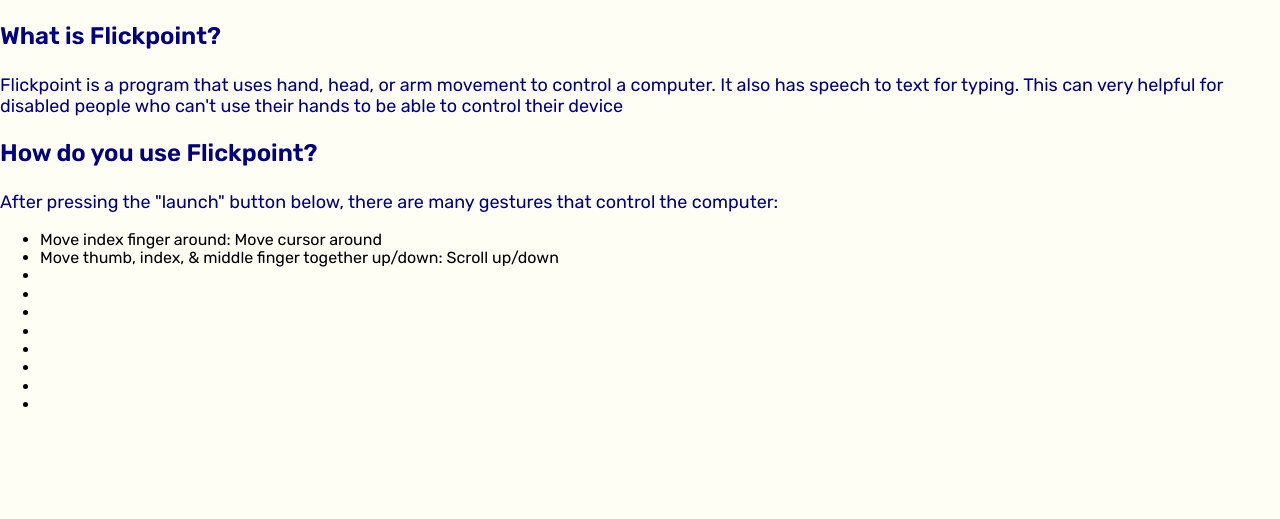
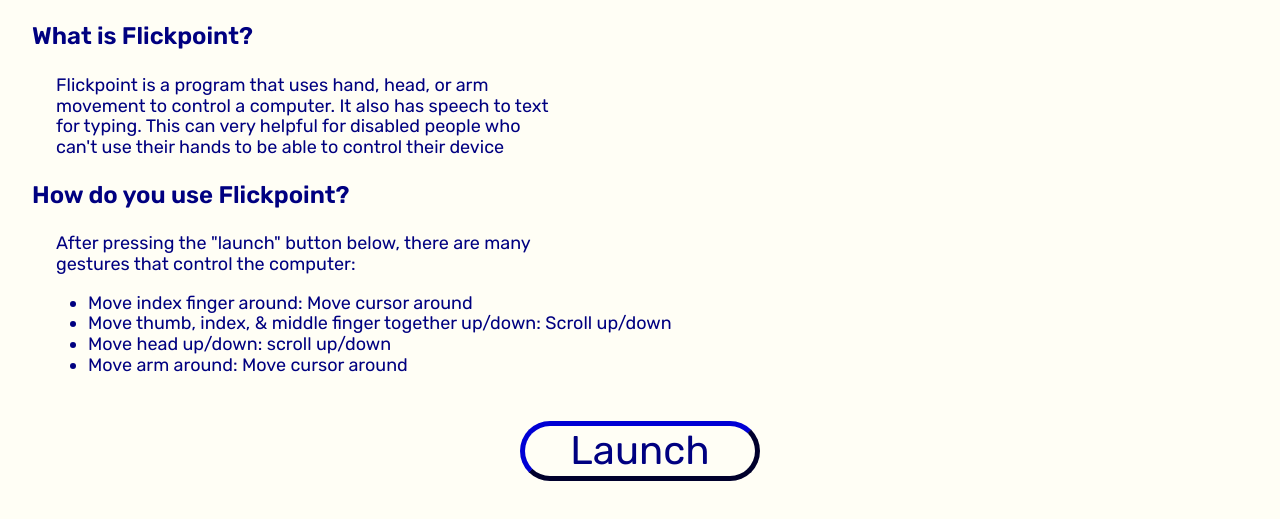
Before and after one commit to pbhak/LAH-IX, a website: page public/index.html in a window 1280 px wide. Shown: the part 183-702 px from the top of the page. Drawn offline with Linux system fonts and the light colour scheme.

Commit message:
Work on website more

```diff
--- a/public/css/styles.css
+++ b/public/css/styles.css
@@ -22,10 +22,36 @@
     color: #000080;
     font-weight: 600;
     font-size: 1.5rem;
+    margin-left: 2rem;
 }
 
 p {
     color: #000080;
     font-weight: 400;
     font-size: 1.125rem;
+    margin-left: 3.5rem;
+    margin-right: 45rem;
+
 }
+
+ul {
+    color: #000080;
+    font-weight: 400;
+    font-size: 1.125rem;
+    margin-left: 3rem;
+    margin-bottom: 4rem;
+}
+
+button {
+    display: block;
+    margin: auto;
+    color: #000080;
+    background-color: #fffef5;
+    border-color: #000080;
+    outline: none;
+    border-radius: 0.75rem;
+    width: 6rem;
+    height: 1.5rem;
+    scale: 2.5;
+    margin-top: 2rem;
+}
--- a/public/index.html
+++ b/public/index.html
@@ -30,18 +30,13 @@
       control the computer:
     </p>
     <ul>
-      <li class="control">Move index finger around: Move cursor around</li>
-      <li class="control">
+      <li>Move index finger around: Move cursor around</li>
+      <li>
         Move thumb, index, & middle finger together up/down: Scroll up/down
       </li>
-      <li class="control"></li>
-      <li class="control"></li>
-      <li class="control"></li>
-      <li class="control"></li>
-      <li class="control"></li>
-      <li class="control"></li>
-      <li class="control"></li>
-      <li class="control"></li>
+      <li>Move head up/down: scroll up/down</li>
+      <li>Move arm around: Move cursor around</li>
     </ul>
+    <button>Launch</button>
   </body>
 </html>
```
